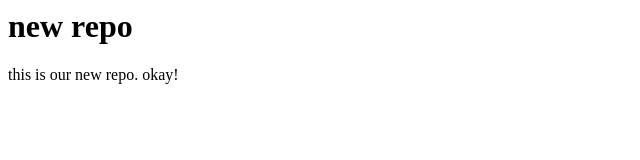
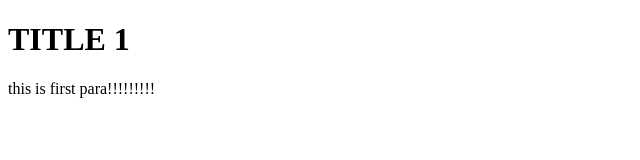
Before and after one commit to hanabi036/bca6, a plain HTML site: page index.html in a window 1280 px wide. Shown: the whole page, without its empty margins (0-640 px from the left). Drawn offline with Linux system fonts and the light colour scheme.

Commit message:
success in adding

```diff
--- a/index.html
+++ b/index.html
@@ -1,9 +1,14 @@
-<html>
-    <head>
-        <title>my new repo file</title>
-    </head>
-    <body>
-        <h1>new repo</h1>
-        <p>this is our new repo. okay!</p>
-    </body>
+<!DOCTYPE html>
+<html lang="en">
+<head>
+    <meta charset="UTF-8">
+    <meta name="viewport" content="width=device-width, initial-scale=1.0">
+    <title>OUR PROJECT</title>
+</head>
+<body>
+    <h1>
+        TITLE 1
+    </h1>
+    <p>this is first para!!!!!!!!!</p>
+</body>
 </html>
```
